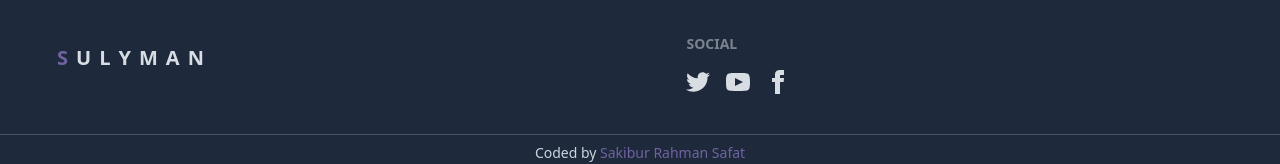
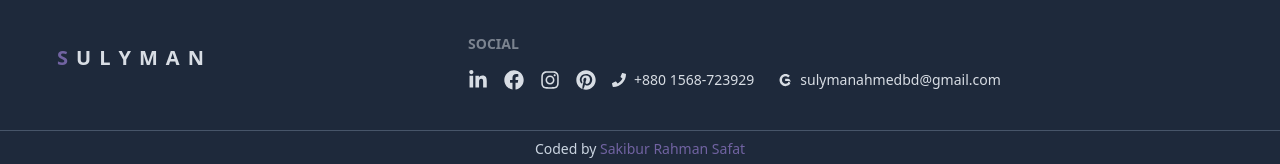
Before and after one commit to safatsaat2/suleiman-portfolio, a React (Vite) app: page /about in a window 1280 px wide. Shown: the part 770-934 px from the top of the page. Built offline with nearby package versions, Linux system fonts and the light colour scheme.

Commit message:
final done

```diff
--- a/index.html
+++ b/index.html
@@ -2,9 +2,9 @@
 <html lang="en">
   <head>
     <meta charset="UTF-8" />
-    <link rel="icon" type="image/svg+xml" href="/vite.svg" />
+    <link rel="icon" type="image/svg+xml" href="https://i.ibb.co/S3DkTdS/Frame-1-4.png" />
     <meta name="viewport" content="width=device-width, initial-scale=1.0" />
-    <title>Vite + React</title>
+    <title>Md Sulyman Portfolio</title>
   </head>
   <body>
     <div id="root"></div>
--- a/src/Pages/Home/About/About.jsx
+++ b/src/Pages/Home/About/About.jsx
@@ -1,4 +1,4 @@
-import { JackInTheBox, Slide } from "react-awesome-reveal";
+import { Fade, Slide } from "react-awesome-reveal";
 
 const About = () => {
     return (
@@ -8,10 +8,10 @@ const About = () => {
                     <img src="https://i.ibb.co/fYH4vHp/compu.jpg" className="max-w-lg w-full rounded-lg shadow-2xl" />
                 </Slide>
                 <div className='lg:w-1/2 lg:ml-10'>
-                    <JackInTheBox duration={1000} direction="right">
+                    <Fade duration={3000}>
                         <h1 className="text-3xl lg:text-7xl font-bold text-[#b5a7e7]">About Me</h1>
                         <p className="py-6 font-medium">As a dedicated digital marketer, I bring passion and expertise to drive impactful results for businesses in the online realm. With a deep understanding of the digital landscape and strategic marketing principles, I excel in crafting innovative campaigns that resonate with target audiences and deliver measurable outcomes. From optimizing user experiences to leveraging SEO, social media, and PPC advertising, I have successfully executed multi-channel marketing strategies that boost brand visibility and drive conversions. Collaborating with cross-functional teams, I prioritize tasks, meet deadlines, and maintain meticulous attention to detail. Continuously learning and adapting to industry advancements, I thrive on making a meaningful impact in helping businesses grow and thrive in the digital age. With my strategic mindset, creative approach, and results-driven focus, I am a valuable asset in achieving digital marketing objectives.</p>
-                    </JackInTheBox>
+                    </Fade>
                 </div>
             </div>
         </div>
--- a/src/Pages/Home/Banner/Banner.jsx
+++ b/src/Pages/Home/Banner/Banner.jsx
@@ -1,25 +1,31 @@
-import { TypeAnimation } from "react-type-animation";
+import { useState } from "react";
 
 const Banner = () => {
+
+    const [value, setValue] = useState(0);
+
+    const array = ['Marketing Specialist', 'Graphic Designer', 'Web Developer',];
+
+    // array.map(arr => setInterval(() => {
+    //     setValue(arr)
+    // }, 10000))
+    setTimeout(() => {
+        if (value > 1) {
+            setValue(0)
+        }
+        else {
+            setValue(value + 1)
+        }
+    }, 2000);
+
+
+
     return (
         <div className="hero ">
             <div className="hero-content flex-col lg:flex-row-reverse">
-                <img src="https://i.ibb.co/S3DkTdS/Frame-1-4.png" className="max-w-sm w-full rounded-lg" />
+                <img src="https://i.ibb.co/fSV0ynH/Frame-1-6.png" className="max-w-sm w-full rounded-lg" />
                 <div className='lg:w-1/2'>
-                    <p className="text-[#b5a7e7] mb-4 text-lg"><TypeAnimation
-                        sequence={[
-                            // Same substring at the start will only be typed once, initially
-                            'Marketing Specialist',
-                            2000,
-                            'Graphic Designer',
-                            2000,
-                            'Web Developer',
-                            2000,
-                        ]}
-                        speed={50}
-                        style={{ fontSize: '2em' }}
-                        repeat={Infinity}
-                    /></p>
+                    <p className="text-[#b5a7e7] mb-4 text-lg">{array[value]}</p>
                     <h1 className="text-2xl lg:text-4xl font-bold">Hi, I am <span className="text-[#b5a7e7]">MD SULYMAN</span> From Bangladesh <br />  </h1>
                     <p className="py-6 font-medium"><span className='text-[#b5a7e7]'>Join me</span> on this journey through my portfolio, and witness the transformative impact of digital marketing in action.</p>
                 </div>
--- a/src/Pages/Home/Footer/Footer.jsx
+++ b/src/Pages/Home/Footer/Footer.jsx
@@ -1,6 +1,8 @@
+import { FaFacebook, FaInstagram, FaLinkedinIn, FaPhone, FaPinterest,  FaGofore } from "react-icons/fa";
 import { Link } from "react-router-dom";
 
 const Footer = () => {
+
     return (
         <div className="bg-slate-800">
             <footer className="footer p-10 bg-slate-800 text-neutral-content">
@@ -9,10 +11,15 @@ const Footer = () => {
                 </div>
                 <div>
                     <span className="footer-title">Social</span>
-                    <div className="grid grid-flow-col gap-4">
-                        <a><svg xmlns="http://www.w3.org/2000/svg" width="24" height="24" viewBox="0 0 24 24" className="fill-current"><path d="M24 4.557c-.883.392-1.832.656-2.828.775 1.017-.609 1.798-1.574 2.165-2.724-.951.564-2.005.974-3.127 1.195-.897-.957-2.178-1.555-3.594-1.555-3.179 0-5.515 2.966-4.797 6.045-4.091-.205-7.719-2.165-10.148-5.144-1.29 2.213-.669 5.108 1.523 6.574-.806-.026-1.566-.247-2.229-.616-.054 2.281 1.581 4.415 3.949 4.89-.693.188-1.452.232-2.224.084.626 1.956 2.444 3.379 4.6 3.419-2.07 1.623-4.678 2.348-7.29 2.04 2.179 1.397 4.768 2.212 7.548 2.212 9.142 0 14.307-7.721 13.995-14.646.962-.695 1.797-1.562 2.457-2.549z"></path></svg></a>
-                        <a><svg xmlns="http://www.w3.org/2000/svg" width="24" height="24" viewBox="0 0 24 24" className="fill-current"><path d="M19.615 3.184c-3.604-.246-11.631-.245-15.23 0-3.897.266-4.356 2.62-4.385 8.816.029 6.185.484 8.549 4.385 8.816 3.6.245 11.626.246 15.23 0 3.897-.266 4.356-2.62 4.385-8.816-.029-6.185-.484-8.549-4.385-8.816zm-10.615 12.816v-8l8 3.993-8 4.007z"></path></svg></a>
-                        <a className="hover:text-[#b5a7e7]" href="https://www.facebook.com/mdsulyman.marketing.specialist?mibextid=ZbWKwL" target="blank"><svg xmlns="http://www.w3.org/2000/svg" width="24" height="24" viewBox="0 0 24 24" className="fill-current"><path d="M9 8h-3v4h3v12h5v-12h3.642l.358-4h-4v-1.667c0-.955.192-1.333 1.115-1.333h2.885v-5h-3.808c-3.596 0-5.192 1.583-5.192 4.615v3.385z"></path></svg></a>
+                    <div className="flex flex-col lg:flex-row  gap-4">
+                        <a className="hover:text-[#7163A2] text-xl" href="https://www.linkedin.com/in/mdsulyman"><FaLinkedinIn></FaLinkedinIn></a>
+                        <a className="hover:text-[#7163A2] text-xl" href="https://www.facebook.com/mdsulyman.marketing.specialist?mibextid=ZbWKwL"><FaFacebook></FaFacebook></a>
+                        <a className="hover:text-[#7163A2] text-xl" href="https://www.instagram.com/______sulymanahmedxpro______/"><FaInstagram></FaInstagram></a>
+                        <a className="hover:text-[#7163A2] text-xl" href="https://www.pinterest.co.uk/MD_SULYMAN/"><FaPinterest></FaPinterest></a>
+                        <div className="flex items-center"><FaPhone></FaPhone>
+                        <p className="px-2">+880 1568-723929</p></div>
+                        <div className="flex items-center"><FaGofore></FaGofore>
+                        <p className="px-2">sulymanahmedbd@gmail.com</p></div>
                     </div>
                 </div>
             </footer>
--- a/src/main.jsx
+++ b/src/main.jsx
@@ -26,7 +26,7 @@ const router = createBrowserRouter([
       {
         path: 'services',
         element:<MyService></MyService>
-      }
+      },
     ]
   },
 
```
